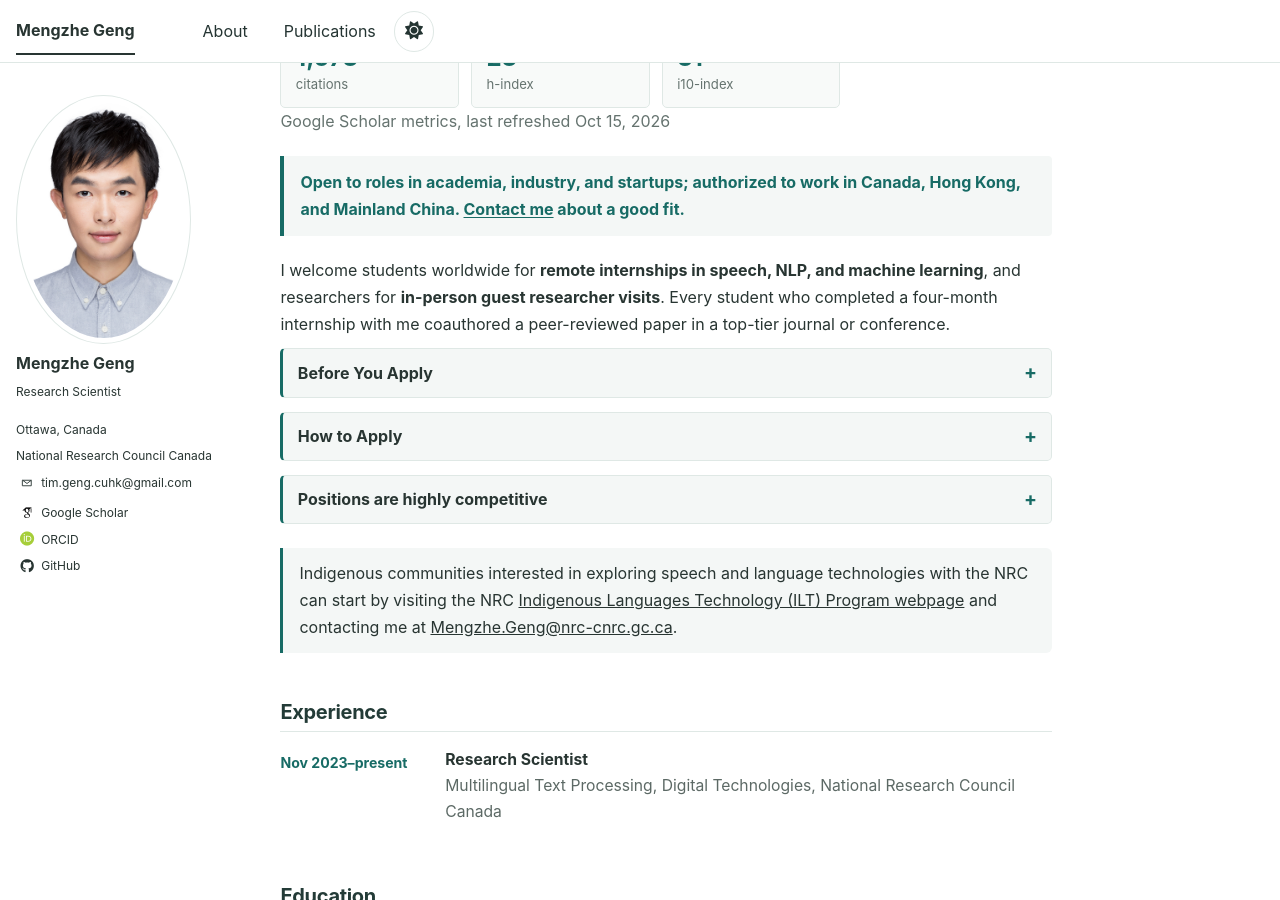
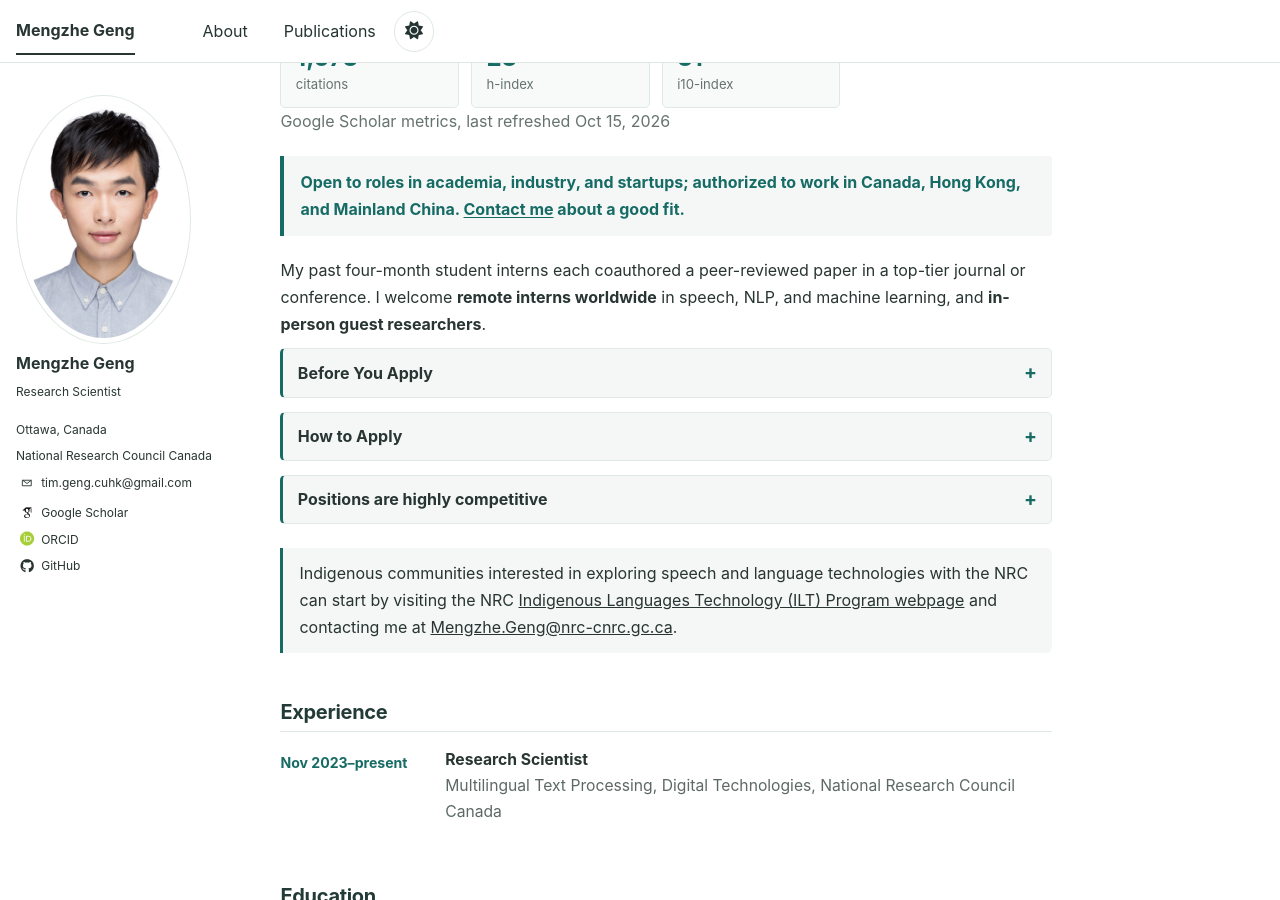
Before and after one commit to MENGZHEGENG/MENGZHEGENG.github.io, a Jekyll site: the page built from _pages/about.md, in a window 1280 px wide and 900 px high, scrolled down 352 px. Built offline with Jekyll 4.4.1, drawn with Linux system fonts in a browser that asks for light colours; some web fonts are replaced.

Commit message:
Tighten homepage internship invitation

```diff
--- a/_pages/about.md
+++ b/_pages/about.md
@@ -22,7 +22,7 @@ classes: wide
 <p class="stats-note">Google Scholar metrics, last refreshed {{ site.data.scholar_metrics.updated_at | date: "%b %-d, %Y" }}</p>
 
 <p class="availability-notice"><strong>Open to roles in academia, industry, and startups; authorized to work in Canada, Hong Kong, and Mainland China. <a href="mailto:tim.geng.cuhk@gmail.com">Contact me</a> about a good fit.</strong></p>
-<p class="collaboration-invitation">I welcome students worldwide for <strong>remote internships in speech, NLP, and machine learning</strong>, and researchers for <strong>in-person guest researcher visits</strong>. Every student who completed a four-month internship with me coauthored a peer-reviewed paper in a top-tier journal or conference.</p>
+<p class="collaboration-invitation">My past four-month student interns each coauthored a peer-reviewed paper in a top-tier journal or conference. I welcome <strong>remote interns worldwide</strong> in speech, NLP, and machine learning, and <strong>in-person guest researchers</strong>.</p>
 <details id="before-you-apply" class="internship-note before-you-apply">
   <summary>Before You Apply</summary>
   <p><strong>Capacity, fit, and approval.</strong> Remote internships and in-person visits have very limited capacity. I spend substantial time with my students and research partners, so I consider only proposals with a strong research fit and clear mutual benefit. A remote internship is typically required before I consider an in-person visit. International and inter-institutional collaborations can involve additional risks; please consider carefully whether the proposed collaboration is necessary before applying. Research postgraduate students must notify their supervisor before contacting me and obtain the supervisor's written approval before I can commit to a position. Every position, including a remote internship, also requires written approval from my team leader and the Director of Research before I can commit.</p>
```
